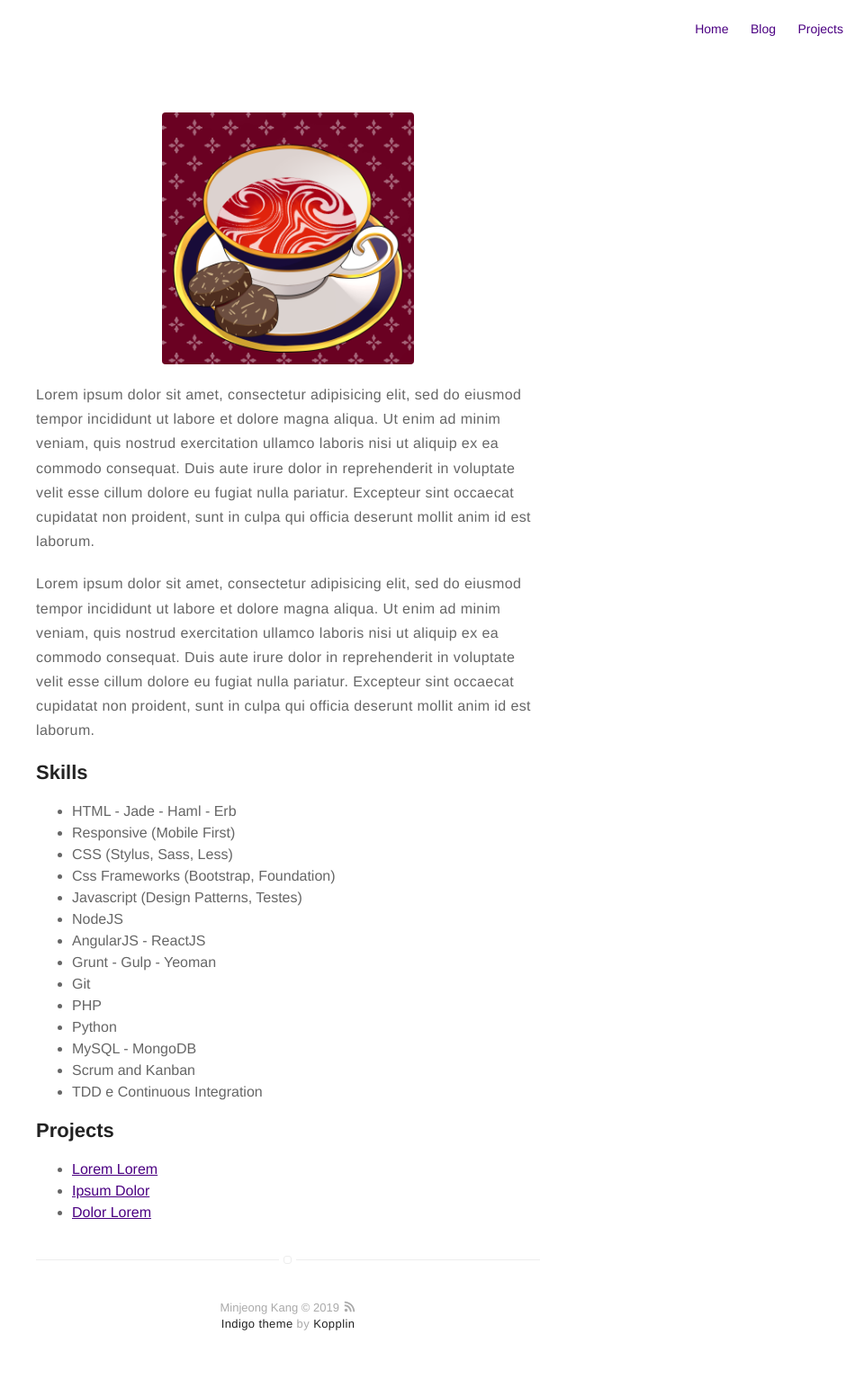
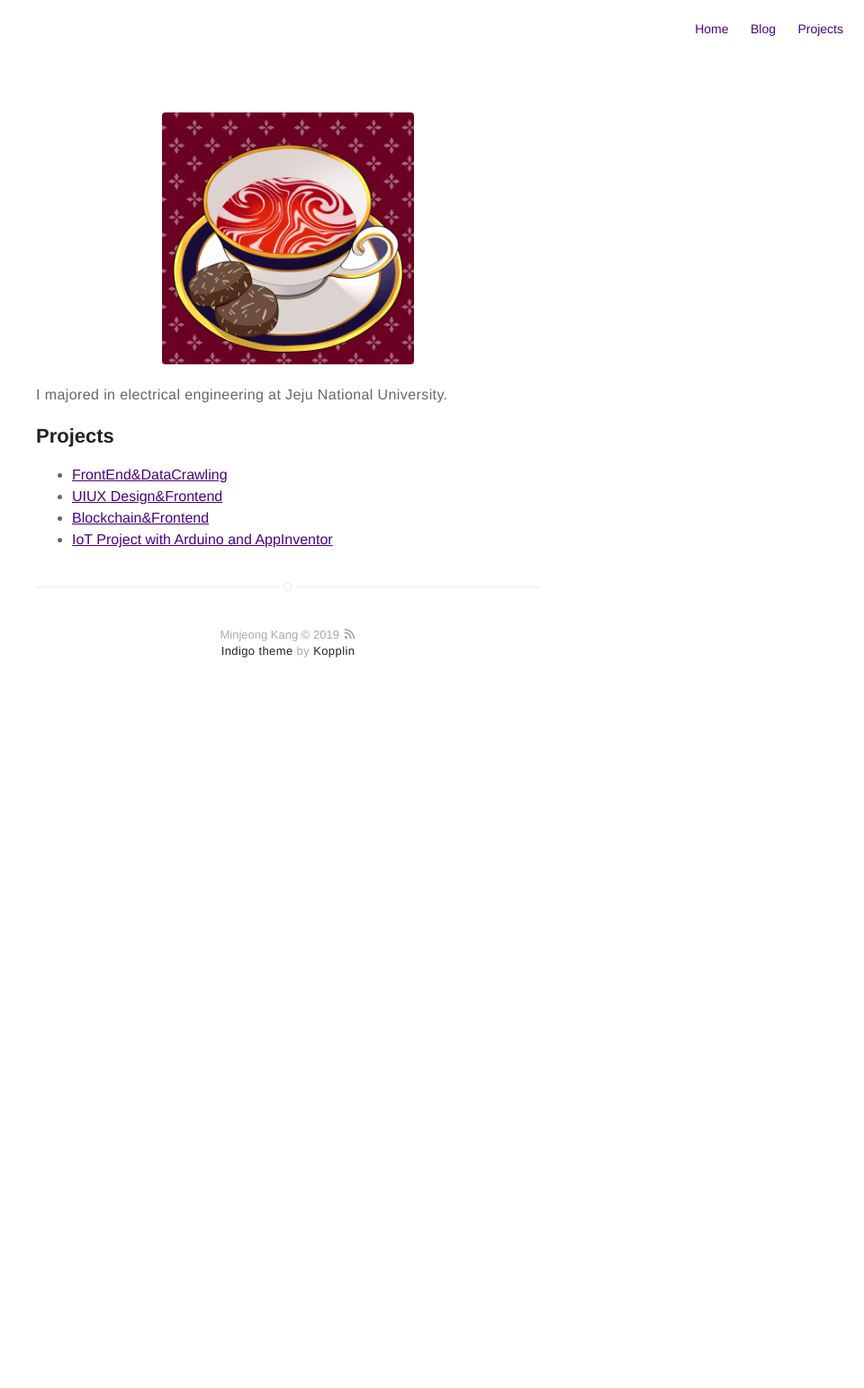
Before and after one commit to h1m4/h1m4.github.io, a Jekyll site: the page built from about.md, in a window 1280 px wide. Shown: the whole page at 90% size, without its empty margins (320-1280 px from the left). Built offline with Jekyll 4.4.1, drawn with Linux system fonts in a browser that asks for light colours; after the commit the page ends 900 px from its top, so only the background shows below that.

Commit message:
update about

```diff
--- a/about.md
+++ b/about.md
@@ -4,43 +4,14 @@ layout: page
 ---
 ![Profile Image]({{ site.url }}/{{ site.picture }})
 
-<p>Lorem ipsum dolor sit amet, consectetur adipisicing elit, sed do eiusmod
-tempor incididunt ut labore et dolore magna aliqua. Ut enim ad minim veniam,
-quis nostrud exercitation ullamco laboris nisi ut aliquip ex ea commodo
-consequat. Duis aute irure dolor in reprehenderit in voluptate velit esse
-cillum dolore eu fugiat nulla pariatur. Excepteur sint occaecat cupidatat non
-proident, sunt in culpa qui officia deserunt mollit anim id est laborum.</p>
+I majored in electrical engineering at Jeju National University.
 
-<p>Lorem ipsum dolor sit amet, consectetur adipisicing elit, sed do eiusmod
-tempor incididunt ut labore et dolore magna aliqua. Ut enim ad minim veniam,
-quis nostrud exercitation ullamco laboris nisi ut aliquip ex ea commodo
-consequat. Duis aute irure dolor in reprehenderit in voluptate velit esse
-cillum dolore eu fugiat nulla pariatur. Excepteur sint occaecat cupidatat non
-proident, sunt in culpa qui officia deserunt mollit anim id est laborum.</p>
-
-<h2>Skills</h2>
-
-<ul class="skill-list">
-	<li>HTML - Jade - Haml - Erb</li>
-	<li>Responsive (Mobile First)</li>
-	<li>CSS (Stylus, Sass, Less)</li>
-	<li>Css Frameworks (Bootstrap, Foundation)</li>
-	<li>Javascript (Design Patterns, Testes)</li>
-	<li>NodeJS</li>
-	<li>AngularJS - ReactJS</li>
-	<li>Grunt - Gulp - Yeoman</li>
-	<li>Git</li>
-	<li>PHP</li>
-	<li>Python</li>
-	<li>MySQL - MongoDB</li>
-	<li>Scrum and Kanban</li>
-	<li>TDD e Continuous Integration</li>
-</ul>
 
 <h2>Projects</h2>
 
 <ul>
-	<li><a href="https://github.com/">Lorem Lorem</a></li>
-	<li><a href="https://github.com/">Ipsum Dolor</a></li>
-	<li><a href="https://github.com/">Dolor Lorem</a></li>
+	<li><a href="https://h1m4.github.io/KEPCO-bussiness-idea-hackathon/">FrontEnd&DataCrawling</a></li>
+	<li><a href="https://github.com/h1m4/parkinglot_share">UIUX Design&Frontend</a></li>
+	<li><a href="https://github.com/h1m4/blockchain">Blockchain&Frontend</a></li>
+	<li><a href="https://github.com/h1m4/capstone_design_2018">IoT Project with Arduino and AppInventor</a></li>
 </ul>
```
